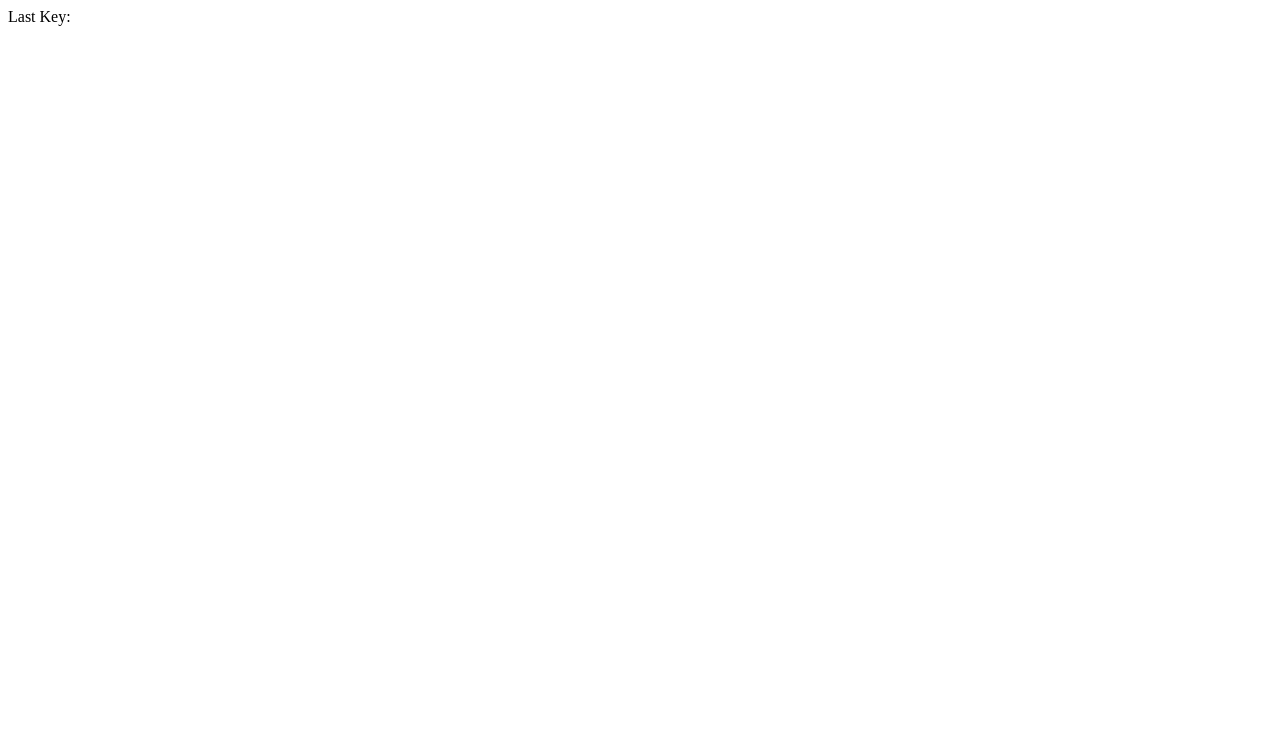
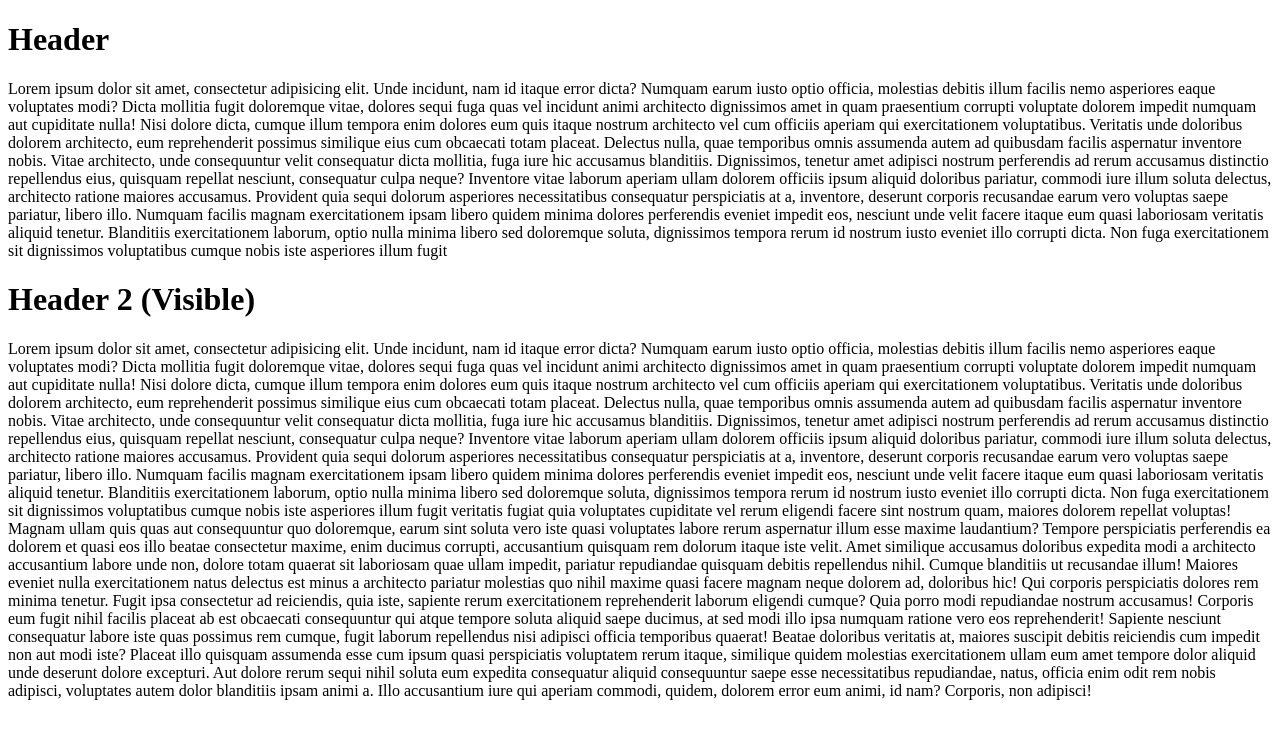
Before and after one commit to sokaluis/react-core-library, a React (Create React App) app: page / in a window 1280 px wide. Shown: the top 738 px of the page. Built offline with nearby package versions, Linux system fonts and the light colour scheme.

Commit message:
useOnScreen

```diff
--- a/src/App.tsx
+++ b/src/App.tsx
@@ -1,4 +1,4 @@
-import { EventListenerExample } from "views";
+import { OnScreenExample } from "views";
 
 const App = () => {
   return (
@@ -18,7 +18,8 @@
       {/* <ScriptExample /> */}
       {/* To Fix Close */}
       {/* <DeepCompareEffect /> */}
-      <EventListenerExample />
+      {/* <EventListenerExample /> */}
+      <OnScreenExample />
     </>
   );
 };
--- a/src/hooks/index.ts
+++ b/src/hooks/index.ts
@@ -13,3 +13,4 @@
 export * from "./useScript";
 export * from "./useDeepCompareEffect";
 export * from "./useEventListener";
+export * from "./useOnScreen";
--- a/src/hooks/useEventListener.ts
+++ b/src/hooks/useEventListener.ts
@@ -2,8 +2,8 @@
 
 export const useEventListener = (
   eventType: keyof WindowEventMap,
-  callback: (element: any) => void,
-  element = window
+  callback: (e: any) => void,
+  element: Window | Element | null = window
 ) => {
   const callbackRef = useRef(callback);
 
@@ -13,7 +13,7 @@
 
   useEffect(() => {
     if (element == null) return;
-    const handler = (element: any) => callbackRef.current(element);
+    const handler = (e: any) => callbackRef.current(e);
     element.addEventListener(eventType, handler);
 
     return () => element.removeEventListener(eventType, handler);
--- /dev/null
+++ b/src/hooks/useOnScreen.ts
@@ -0,0 +1,21 @@
+import { useEffect, useState } from "react";
+
+export const useOnScreen = (ref: any, rootMargin = "0px") => {
+  const [isVisible, setIsVisible] = useState(false);
+
+  useEffect(() => {
+    const element = ref.current;
+    if (element == null) return;
+    const observer = new IntersectionObserver(
+      ([entry]) => setIsVisible(entry.isIntersecting),
+      { rootMargin }
+    );
+    observer.observe(element);
+    return () => {
+      if (element == null) return;
+      observer.unobserve(element);
+    };
+  }, [ref, rootMargin]);
+
+  return isVisible;
+};
--- /dev/null
+++ b/src/views/HooksExamples/OnScreenExample.tsx
@@ -0,0 +1,102 @@
+import { useOnScreen } from "hooks";
+import { useRef } from "react";
+
+const OnScreenExample = () => {
+  const headerTwoRef = useRef<any>();
+  const visible = useOnScreen(headerTwoRef, "-100px");
+
+  return (
+    <div>
+      <h1>Header</h1>
+      <div>
+        Lorem ipsum dolor sit amet, consectetur adipisicing elit. Unde incidunt,
+        nam id itaque error dicta? Numquam earum iusto optio officia, molestias
+        debitis illum facilis nemo asperiores eaque voluptates modi? Dicta
+        mollitia fugit doloremque vitae, dolores sequi fuga quas vel incidunt
+        animi architecto dignissimos amet in quam praesentium corrupti voluptate
+        dolorem impedit numquam aut cupiditate nulla! Nisi dolore dicta, cumque
+        illum tempora enim dolores eum quis itaque nostrum architecto vel cum
+        officiis aperiam qui exercitationem voluptatibus. Veritatis unde
+        doloribus dolorem architecto, eum reprehenderit possimus similique eius
+        cum obcaecati totam placeat. Delectus nulla, quae temporibus omnis
+        assumenda autem ad quibusdam facilis aspernatur inventore nobis. Vitae
+        architecto, unde consequuntur velit consequatur dicta mollitia, fuga
+        iure hic accusamus blanditiis. Dignissimos, tenetur amet adipisci
+        nostrum perferendis ad rerum accusamus distinctio repellendus eius,
+        quisquam repellat nesciunt, consequatur culpa neque? Inventore vitae
+        laborum aperiam ullam dolorem officiis ipsum aliquid doloribus pariatur,
+        commodi iure illum soluta delectus, architecto ratione maiores
+        accusamus. Provident quia sequi dolorum asperiores necessitatibus
+        consequatur perspiciatis at a, inventore, deserunt corporis recusandae
+        earum vero voluptas saepe pariatur, libero illo. Numquam facilis magnam
+        exercitationem ipsam libero quidem minima dolores perferendis eveniet
+        impedit eos, nesciunt unde velit facere itaque eum quasi laboriosam
+        veritatis aliquid tenetur. Blanditiis exercitationem laborum, optio
+        nulla minima libero sed doloremque soluta, dignissimos tempora rerum id
+        nostrum iusto eveniet illo corrupti dicta. Non fuga exercitationem sit
+        dignissimos voluptatibus cumque nobis iste asperiores illum fugit
+      </div>
+      <h1 ref={headerTwoRef}>Header 2 {visible && "(Visible)"}</h1>
+      <div>
+        Lorem ipsum dolor sit amet, consectetur adipisicing elit. Unde incidunt,
+        nam id itaque error dicta? Numquam earum iusto optio officia, molestias
+        debitis illum facilis nemo asperiores eaque voluptates modi? Dicta
+        mollitia fugit doloremque vitae, dolores sequi fuga quas vel incidunt
+        animi architecto dignissimos amet in quam praesentium corrupti voluptate
+        dolorem impedit numquam aut cupiditate nulla! Nisi dolore dicta, cumque
+        illum tempora enim dolores eum quis itaque nostrum architecto vel cum
+        officiis aperiam qui exercitationem voluptatibus. Veritatis unde
+        doloribus dolorem architecto, eum reprehenderit possimus similique eius
+        cum obcaecati totam placeat. Delectus nulla, quae temporibus omnis
+        assumenda autem ad quibusdam facilis aspernatur inventore nobis. Vitae
+        architecto, unde consequuntur velit consequatur dicta mollitia, fuga
+        iure hic accusamus blanditiis. Dignissimos, tenetur amet adipisci
+        nostrum perferendis ad rerum accusamus distinctio repellendus eius,
+        quisquam repellat nesciunt, consequatur culpa neque? Inventore vitae
+        laborum aperiam ullam dolorem officiis ipsum aliquid doloribus pariatur,
+        commodi iure illum soluta delectus, architecto ratione maiores
+        accusamus. Provident quia sequi dolorum asperiores necessitatibus
+        consequatur perspiciatis at a, inventore, deserunt corporis recusandae
+        earum vero voluptas saepe pariatur, libero illo. Numquam facilis magnam
+        exercitationem ipsam libero quidem minima dolores perferendis eveniet
+        impedit eos, nesciunt unde velit facere itaque eum quasi laboriosam
+        veritatis aliquid tenetur. Blanditiis exercitationem laborum, optio
+        nulla minima libero sed doloremque soluta, dignissimos tempora rerum id
+        nostrum iusto eveniet illo corrupti dicta. Non fuga exercitationem sit
+        dignissimos voluptatibus cumque nobis iste asperiores illum fugit
+        veritatis fugiat quia voluptates cupiditate vel rerum eligendi facere
+        sint nostrum quam, maiores dolorem repellat voluptas! Magnam ullam quis
+        quas aut consequuntur quo doloremque, earum sint soluta vero iste quasi
+        voluptates labore rerum aspernatur illum esse maxime laudantium? Tempore
+        perspiciatis perferendis ea dolorem et quasi eos illo beatae consectetur
+        maxime, enim ducimus corrupti, accusantium quisquam rem dolorum itaque
+        iste velit. Amet similique accusamus doloribus expedita modi a
+        architecto accusantium labore unde non, dolore totam quaerat sit
+        laboriosam quae ullam impedit, pariatur repudiandae quisquam debitis
+        repellendus nihil. Cumque blanditiis ut recusandae illum! Maiores
+        eveniet nulla exercitationem natus delectus est minus a architecto
+        pariatur molestias quo nihil maxime quasi facere magnam neque dolorem
+        ad, doloribus hic! Qui corporis perspiciatis dolores rem minima tenetur.
+        Fugit ipsa consectetur ad reiciendis, quia iste, sapiente rerum
+        exercitationem reprehenderit laborum eligendi cumque? Quia porro modi
+        repudiandae nostrum accusamus! Corporis eum fugit nihil facilis placeat
+        ab est obcaecati consequuntur qui atque tempore soluta aliquid saepe
+        ducimus, at sed modi illo ipsa numquam ratione vero eos reprehenderit!
+        Sapiente nesciunt consequatur labore iste quas possimus rem cumque,
+        fugit laborum repellendus nisi adipisci officia temporibus quaerat!
+        Beatae doloribus veritatis at, maiores suscipit debitis reiciendis cum
+        impedit non aut modi iste? Placeat illo quisquam assumenda esse cum
+        ipsum quasi perspiciatis voluptatem rerum itaque, similique quidem
+        molestias exercitationem ullam eum amet tempore dolor aliquid unde
+        deserunt dolore excepturi. Aut dolore rerum sequi nihil soluta eum
+        expedita consequatur aliquid consequuntur saepe esse necessitatibus
+        repudiandae, natus, officia enim odit rem nobis adipisci, voluptates
+        autem dolor blanditiis ipsam animi a. Illo accusantium iure qui aperiam
+        commodi, quidem, dolorem error eum animi, id nam? Corporis, non
+        adipisci!
+      </div>
+    </div>
+  );
+};
+
+export default OnScreenExample;
--- a/src/views/HooksExamples/index.ts
+++ b/src/views/HooksExamples/index.ts
@@ -11,3 +11,4 @@
 export { default as ScriptExample } from "./ScriptExample";
 export { default as DeepCompareEffect } from "./DeepCompareEffect";
 export { default as EventListenerExample } from "./EventListenerExample";
+export { default as OnScreenExample } from "./OnScreenExample";
```
Also changed, not shown: src/hooks/README.md.
